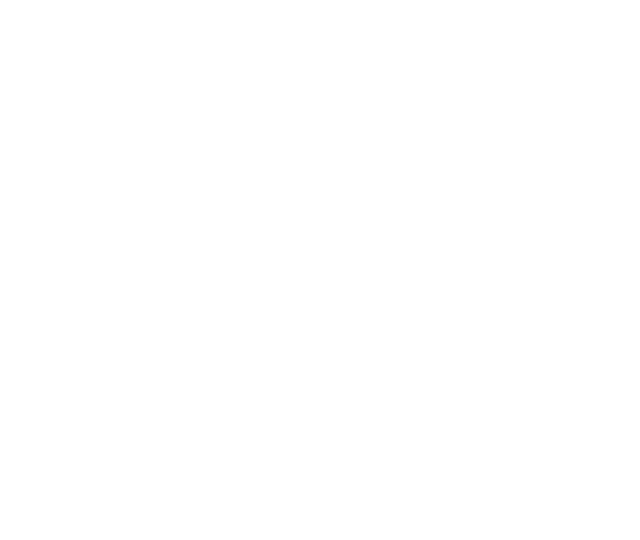
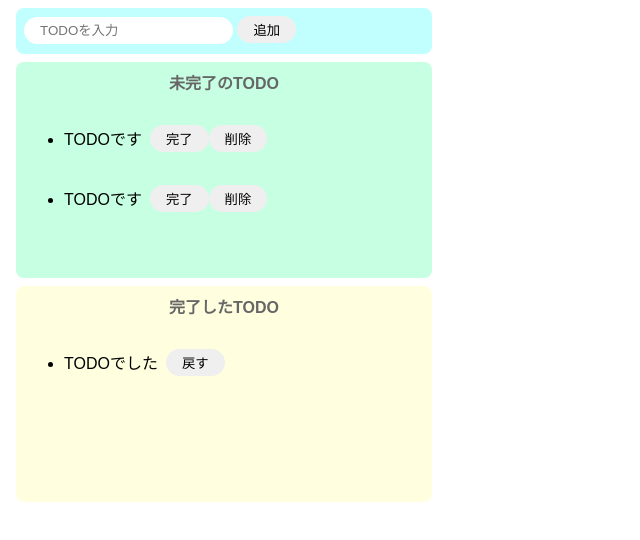
Before and after one commit to ttakuma17/todo-app--code-by-js, a website built with Parcel: page index.html in a window 1280 px wide. Shown: the whole page, without its empty margins (0-640 px from the left). Built offline with nearby package versions, Linux system fonts and the light colour scheme.

Commit message:
commit on section5-32

```diff
--- a/index.html
+++ b/index.html
@@ -2,15 +2,47 @@
 <html>
 
 <head>
-	<title>Parcel Sandbox</title>
+	<title>todo-app</title>
 	<meta charset="UTF-8" />
 </head>
 
 <body>
-	<div id="app"></div>
 
+<div class="input-area">
+  <input id="add-text" placeholder = "TODOを入力">
+  <button id="add-button">追加</button>
+</div>
+
+<div class="incomplete-area">
+  <p class="title">未完了のTODO</p>
+
+	<div class="list-row">
+    <ul id = "incomplete-list">
+      <li>TODOです</li>
+    </ul>
+    <button>完了</button>
+    <button>削除</button>
+  </div>
+
+	<div class="list-row">
+    <ul>
+      <li>TODOです</li>
+    </ul>
+    <button>完了</button>
+    <button>削除</button>
+  </div>
+</div>
+
+<div class="complete-area">
+  <p class="title">完了したTODO</p>
+  <div class="list-row">
+	  <ul>
+      <li>TODOでした</li>
+    </ul>
+    <button>戻す</button>
+  </div>
+</div>
 	<script src="src/index.js">
 	</script>
 </body>
-
 </html>
--- a/src/index.js
+++ b/src/index.js
@@ -1 +1,29 @@
 import "./styles.css";
+
+const onClickAdd = () => {
+  //テキストボックスの値を取得し、初期化する
+  const InputText = document.getElementById("add-text").value;
+  document.getElementById("add-text").value = "";
+  // console.log(InputText);
+
+  //div作成
+  const div = document.createElement("div");
+  div.className = "list-raw";
+
+  //li作成
+  const li = document.createElement("li");
+  li.innerText = InputText;
+  // console.log(li);
+
+  //divタグの子要素に各要素を設定
+  div.appendChild(li);
+  // console.log(div);
+
+  //未完了のリストに追加　＊　なぜか1つ目のリストの間にテキストがはいり動画と挙動が違うようにみえる
+  document.getElementById("incomplete-list").appendChild(div);
+
+};
+
+document
+.getElementById("add-button")
+.addEventListener("click", () => onClickAdd());
--- a/src/styles.css
+++ b/src/styles.css
@@ -1,3 +1,67 @@
 body {
   font-family: sans-serif;
 }
+
+input{
+  border-radius:16px;
+  border:none;
+  padding:6px 16px;
+  outline:none;
+}
+
+button{
+  border-radius:16px;
+  border:none;
+  padding:4px 16px;
+  outline:none;
+}
+
+button:hover{
+  background-color:#ff7fff;
+  color:#fff;
+  cursor:pointer;
+}
+
+li{
+  margin-right:8px;
+}
+
+.input-area{
+  background-color:#c1ffff;
+  width:400px;
+  height:30px;
+  padding:8px;
+  margin:8px;
+  border-radius:8px;
+}
+
+.incomplete-area{
+  background-color:#c6ffe2;
+  width:400px;
+  min-height:200px;
+  padding:8px;
+  margin:8px;
+  border-radius:8px;
+}
+
+.complete-area{
+  background-color:#ffffe0;
+  width:400px;
+  min-height:200px;
+  padding:8px;
+  margin:8px;
+  border-radius:8px;
+}
+
+.title{
+  text-align:center;
+  margin-top:0;
+  font-weight:bold;
+  color:#666;
+}
+
+.list-row{
+  display:flex;
+  align-items:center;
+  padding-bottom:4px;
+}
```
